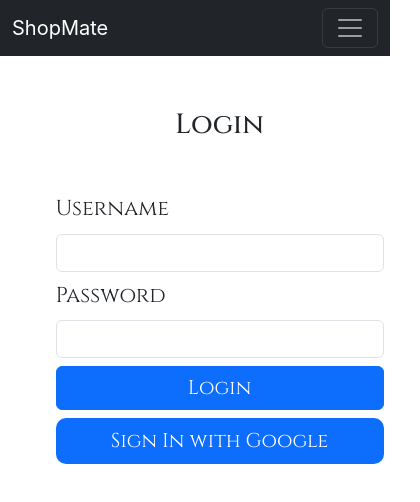
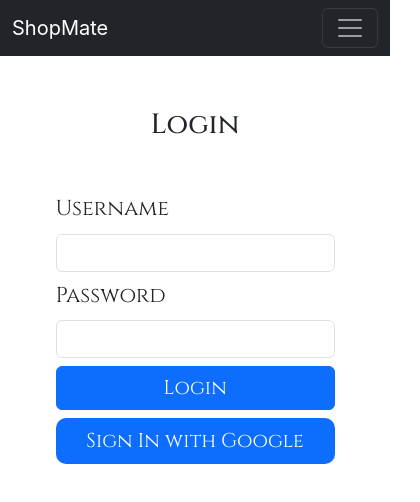
Before and after one commit to kelechiorunta/prod_inventory_app, a React (Create React App) app: page /login in a window 390 px wide. Shown: the top 502 px of the page, 420 px wide, since content can reach past the window. Built offline with nearby package versions, Linux system fonts and the light colour scheme; no server answers; a web font is replaced by a local one.

Commit message:
feat: update realtime typing indicator resolver

```diff
--- a/src/components/Login.jsx
+++ b/src/components/Login.jsx
@@ -3,9 +3,6 @@ import { Formik, Form, Field, ErrorMessage } from 'formik';
 import { Button, Container, Form as BootstrapForm, Alert, NavLink, Row, Col } from 'react-bootstrap';
 import * as Yup from 'yup';
 import { useNavigate } from 'react-router-dom';
-
-
-
 
 const LoginSchema = Yup.object().shape({
   username: Yup.string().required('Username is required'),
@@ -51,10 +48,10 @@ export default function Login() {
 
   return (
 
-      <Container xlg className='col-lg-6 col-xs-12 col-md-6 col-sm-12 flex-wrap' style={{display: 'flex', gap: '20px', maxWidth: '90%', marginTop: '100px' }}>
+      <Container xlg className='col-lg-6 col-xs-12 col-md-6 col-sm-12 flex-wrap' style={{minWidth: 300, display: 'flex', gap: '20px', maxWidth: '90%', marginTop: '100px' }}>
 
           <Row
-          style={{minWidth: '400px', minHeight: '400px'}}
+          style={{minWidth: '300px', minHeight: '400px'}}
           as={Col}
           xlg className="col-xlg-6 px-4 py-2 ">
           <h2 style={{fontFamily: 'Cinzel'}}
```
